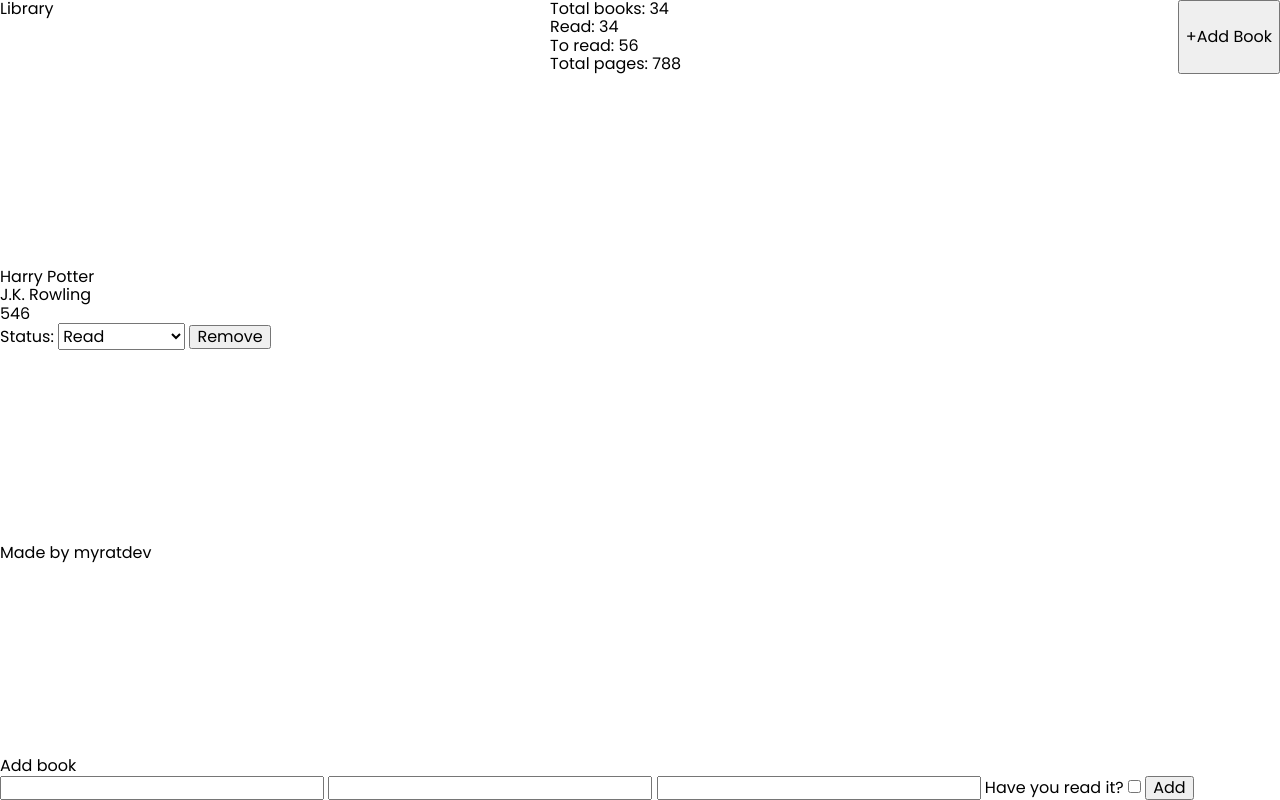
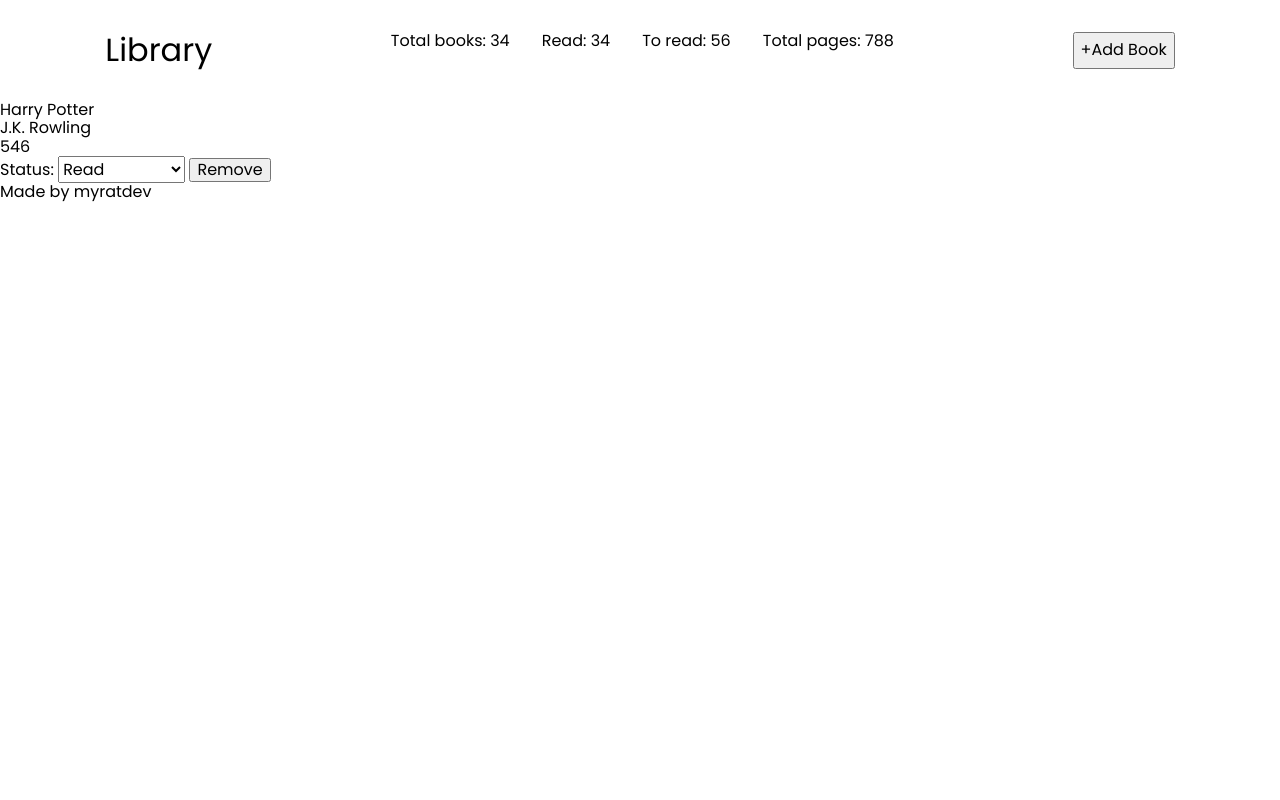
Before and after one commit to myratdev/Library, a plain HTML site: page index.html in a window 1280 px wide. Drawn offline with Linux system fonts and the light colour scheme.

Commit message:
header without design

```diff
--- a/index.html
+++ b/index.html
@@ -17,7 +17,7 @@
   <body>
     <div class="wrapper">
       <header class="header">
-        <div class="label">Library</div>
+        <div class="header__label">Library</div>
         <div class="stats">
           <div class="stats__total-books">
             Total books:
--- a/scss/style.scss
+++ b/scss/style.scss
@@ -13,25 +13,38 @@ body {
 // WRAPPER ALL
 
 .wrapper {
-  display: flex;
-  flex-direction: column;
-  justify-content: space-between;
-  height: 100vh;
+  // display: flex;
+  // flex-direction: column;
+  // justify-content: space-between;
+
 }
 
 // HEADER
 
 .header {
   display: flex;
-  justify-content: space-between;
+  justify-content: space-around;
+  padding: 32px 16px;
+
+
+  &__label {
+    font-size: 32px;
+
+  }
+
+  .stats {
+    display: flex;
+    gap: 32px;
+  }
 }
+
 
 // MAIN
 
 // FOOTER
 
 // ADD BOOK MODULE
-.addBook {
+.form__addBook {
   visibility: hidden;
 
   position: absolute;
```
Also changed, not shown: dist/style.css, 1 other file.
